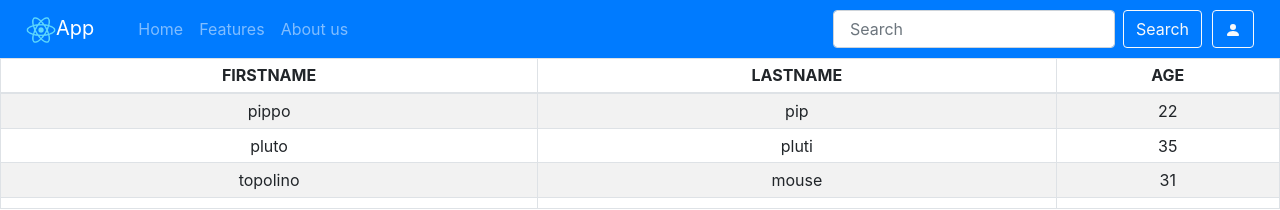
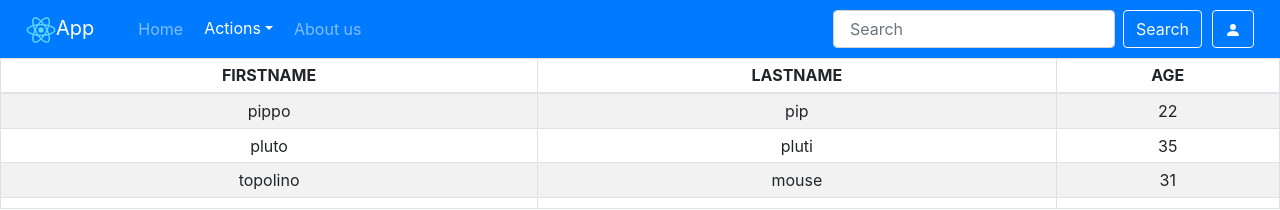
Before and after one commit to OmarAouini/React-Employeemanager, a React (Create React App) app: page / in a window 1280 px wide. Shown: the top 210 px of the page. Built offline with nearby package versions, Linux system fonts and the light colour scheme.

Commit message:
added react router

```diff
--- a/package.json
+++ b/package.json
@@ -11,6 +11,7 @@
     "react-bootstrap": "^1.5.2",
     "react-bootstrap-icons": "^1.4.0",
     "react-dom": "^17.0.2",
+    "react-router-dom": "^5.2.0",
     "react-scripts": "4.0.3",
     "web-vitals": "^1.1.1"
   },
--- a/src/components/Header.js
+++ b/src/components/Header.js
@@ -6,12 +6,14 @@ import Form from "react-bootstrap/Form";
 import FormControl from "react-bootstrap/FormControl";
 import Button from "react-bootstrap/Button";
 import { PersonFill } from "react-bootstrap-icons"
+import { DropdownButton, Dropdown } from "react-bootstrap";
 
 const Header = () => {
   function simulateLoginRequest() {
     return new Promise((resolve) => setTimeout(resolve, 2000));
   }
 
+  //loading animation login
   const [isLoading, setLoading] = useState(false);
 
   const handleClick = () => setLoading(true);
@@ -24,6 +26,26 @@ const Header = () => {
       });
     }
   }, [isLoading]);
+
+  //show and hide dropdownmenu on hover
+  const [show, setShow] = useState(false);
+  const showDropDown = (e) => {
+    setShow(!show);
+  }
+  const hideDropdown = (e) => {
+    setShow(false);
+  }
+
+  //highlight dropdown elements
+  const [active, setActive] = useState(false);
+  const highlightElement = (e) => {
+    setActive(!active);
+  }
+
+  const unFocusElement = (e) => {
+    setActive(false);
+  }
+
 
   return (
     <Navbar bg="primary" variant="dark">
@@ -40,7 +62,17 @@ const Header = () => {
       </Navbar.Brand>
       <Nav className="mr-auto px-3 headerButton">
         <Nav.Link href="#home">Home</Nav.Link>
-        <Nav.Link href="#features">Features</Nav.Link>
+        <DropdownButton
+        title="Actions"
+        show={show}
+        onMouseEnter={showDropDown}
+        onMouseLeave={hideDropdown}
+        >
+        <Dropdown.Item href="#action1">action1</Dropdown.Item>
+        <Dropdown.Item href="#action2">action2</Dropdown.Item>
+        <Dropdown.Item href="#action3">action3</Dropdown.Item>
+        <Dropdown.Item href="#action4">action4</Dropdown.Item>
+        </DropdownButton>
         <Nav.Link href="#about">About us</Nav.Link>
       </Nav>
       <Form inline >
```
Also changed, not shown: 1 other file (tests, documents, lock files or other folders).
